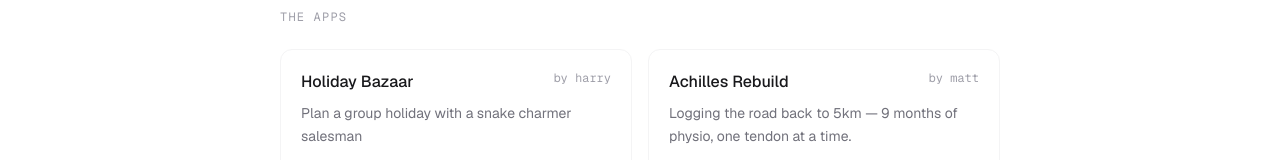
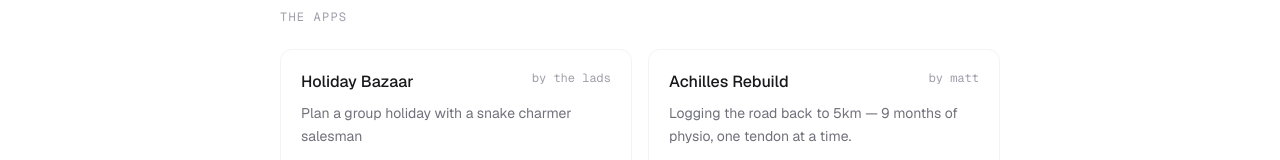
Before and after one commit to randomorium-ai/site, a Next.js app: page / in a window 1280 px wide. Shown: the part 376-536 px from the top of the page. Built offline with nearby package versions, Linux system fonts and the light colour scheme.

Commit message:
fix: update Holiday Bazaar author to 'the lads'

```diff
--- a/src/data/apps.ts
+++ b/src/data/apps.ts
@@ -1,11 +1,11 @@
 export interface App {
-  name: string
-  slug: string
-  description: string
-  url: string
-  author: "harry" | "matt" | "sol"
-  builtWith: string
-  hatHook: string
+  name: string;
+  slug: string;
+  description: string;
+  url: string;
+  author: "harry" | "matt" | "sol" | "the lads";
+  builtWith: string;
+  hatHook: string;
 }
 
 export const apps: App[] = [
@@ -14,18 +14,19 @@ export const apps: App[] = [
     slug: "holiday-bazaar",
     description: "Plan a group holiday with a snake charmer salesman",
     url: "https://holiday-bazaar.randomorium.ai",
-    author: "harry",
+    author: "the lads",
     builtWith: "Next.js",
     hatHook: "Sssalem recommends a holiday hat before you travel",
   },
   {
     name: "Achilles Rebuild",
     slug: "achilles",
-    description: "Logging the road back to 5km — 9 months of physio, one tendon at a time.",
+    description:
+      "Logging the road back to 5km — 9 months of physio, one tendon at a time.",
     url: "/apps/achilles",
     author: "matt",
     builtWith: "Next.js",
     hatHook: "Complete Phase 1 and you've earned the 'Limping Forward' cap",
   },
   // Add apps here as they launch. Each entry triggers a card on the home page.
-]
+];
```
